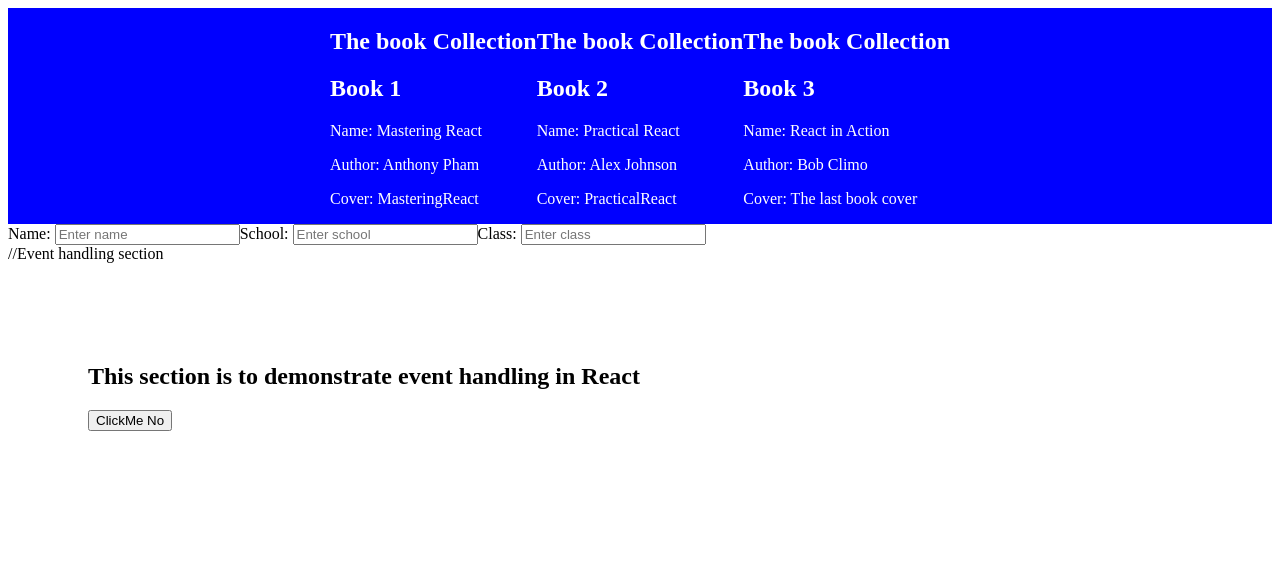
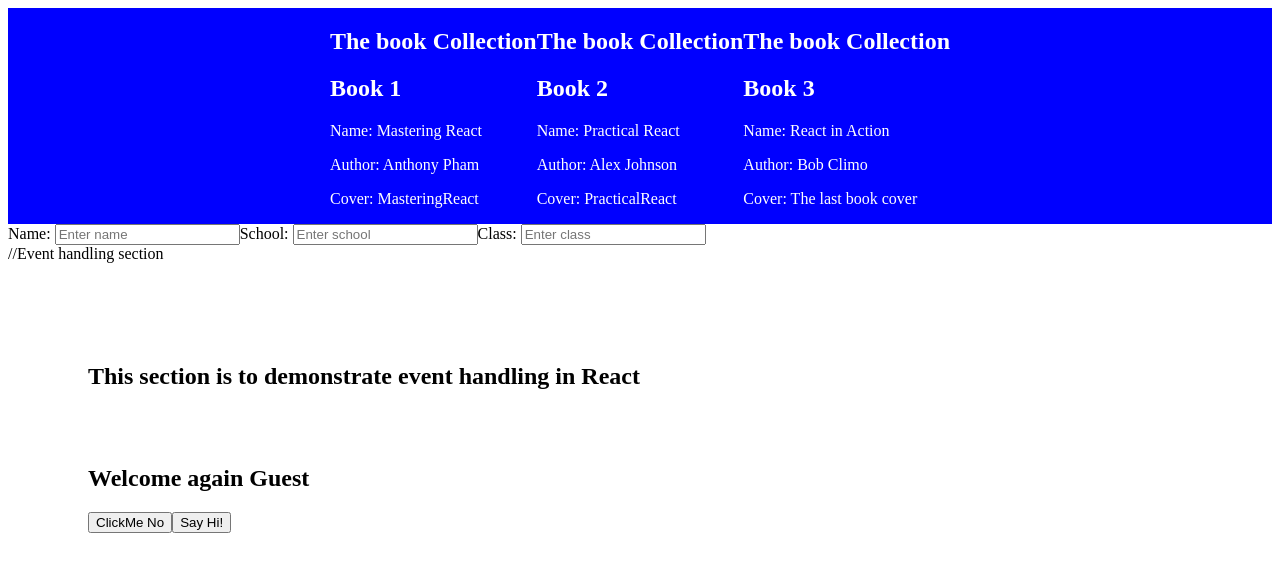
Before and after one commit to emmy-niyonsaba/react_learning_exercises, a React (Vite) app in the folder simple-learning-project/: page / in a window 1280 px wide. Shown: the top 572 px of the page. Built offline with nearby package versions, Linux system fonts and the light colour scheme.

Commit message:
add the state handling

```diff
--- a/simple-learning-project/src/components/EventHandling.jsx
+++ b/simple-learning-project/src/components/EventHandling.jsx
@@ -1,18 +1,32 @@
 
 
 
-import React from 'react'
+import React, { use } from 'react'
+import { useState } from 'react';
 
 const EventHandling = () => {
 
+    const [name, setName] =useState("Guest")
 
+
+
+    const handerSetName=()=>{
+        setName("Emmanuel");
+    }
     const handleClick = () => {
         alert("You have clicked the button")
     }
   return (
     <div>
       <h1>This section is to demonstrate event handling in React</h1>
+
+        <br />
+        <br />
+            <h2>Welcome again {name}</h2>
+
       <button onClick={handleClick}>ClickMe No</button>
+
+      <button onClick={handerSetName}>Say Hi!</button>
     </div>
   )
 }
```
